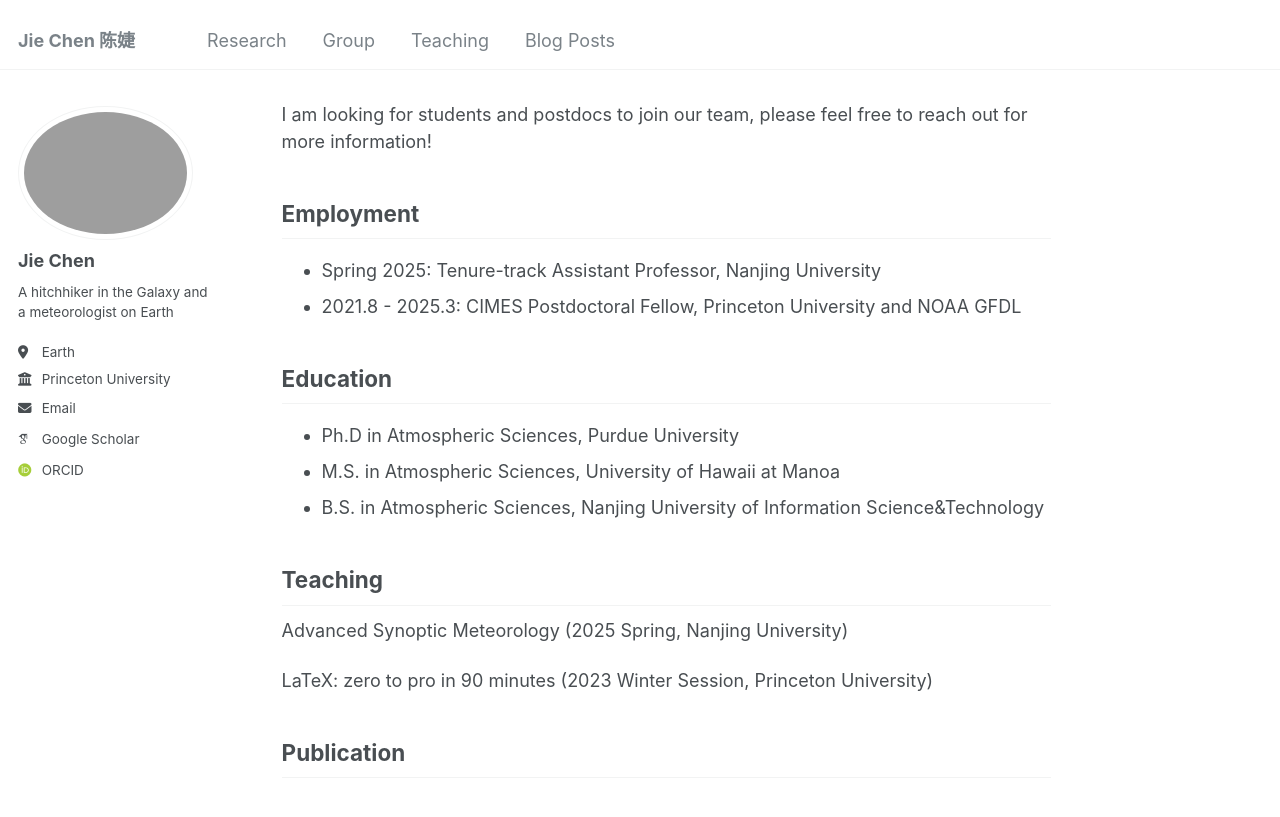
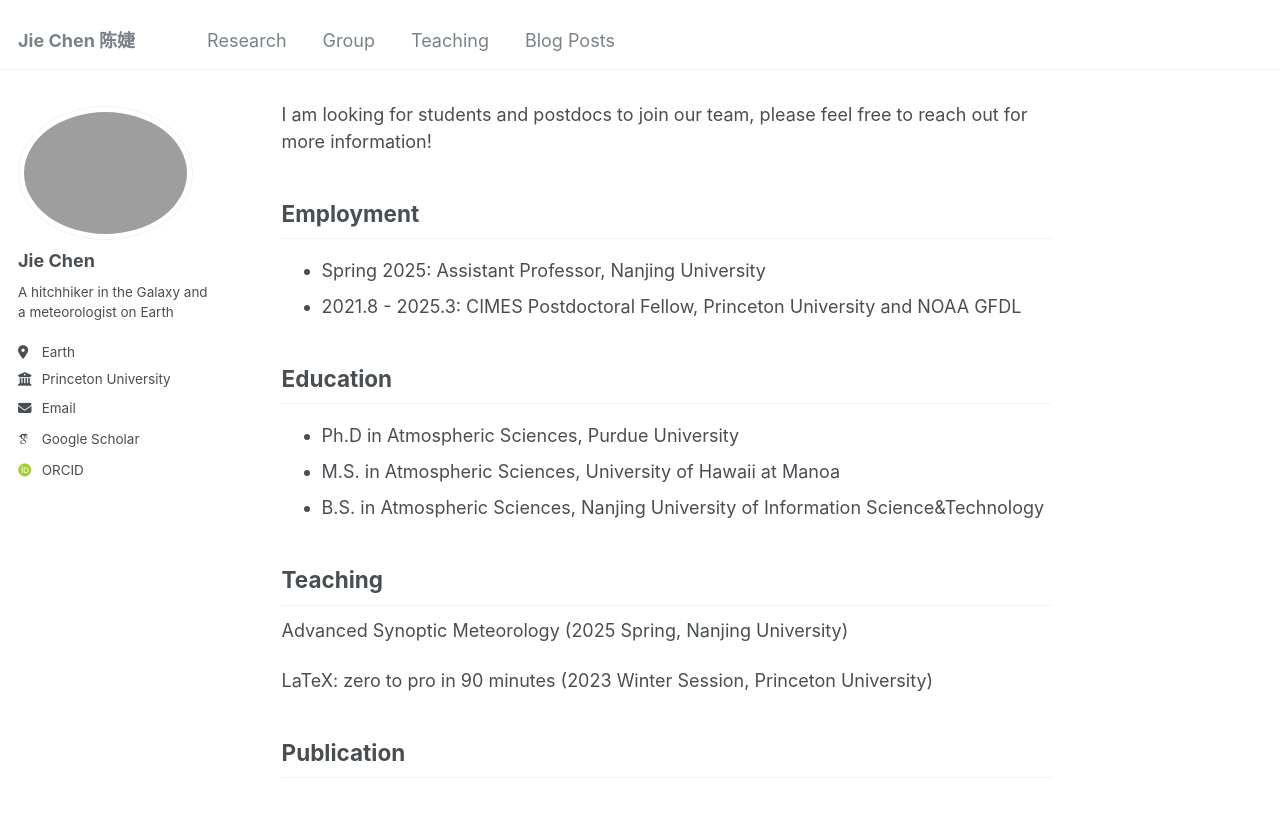
Before and after one commit to chenjie042/chenjie042.github.io, a Jekyll site: the page built from _pages/about.md, in a window 1280 px wide and 900 px high, scrolled down 498 px. Shown: the top 817 px of the window. Built offline with Jekyll 4.4.1, drawn with Linux system fonts in a browser that asks for light colours; some web fonts are replaced.

Commit message:
Update about.md

```diff
--- a/_pages/about.md
+++ b/_pages/about.md
@@ -17,7 +17,7 @@ I am looking for students and postdocs to join our team, please feel free to rea
 
 Employment
 ------
-* Spring 2025:  Tenure-track Assistant Professor, Nanjing University
+* Spring 2025:  Assistant Professor, Nanjing University
 * 2021.8 - 2025.3: CIMES Postdoctoral Fellow, Princeton University and NOAA GFDL
 
 Education
```
